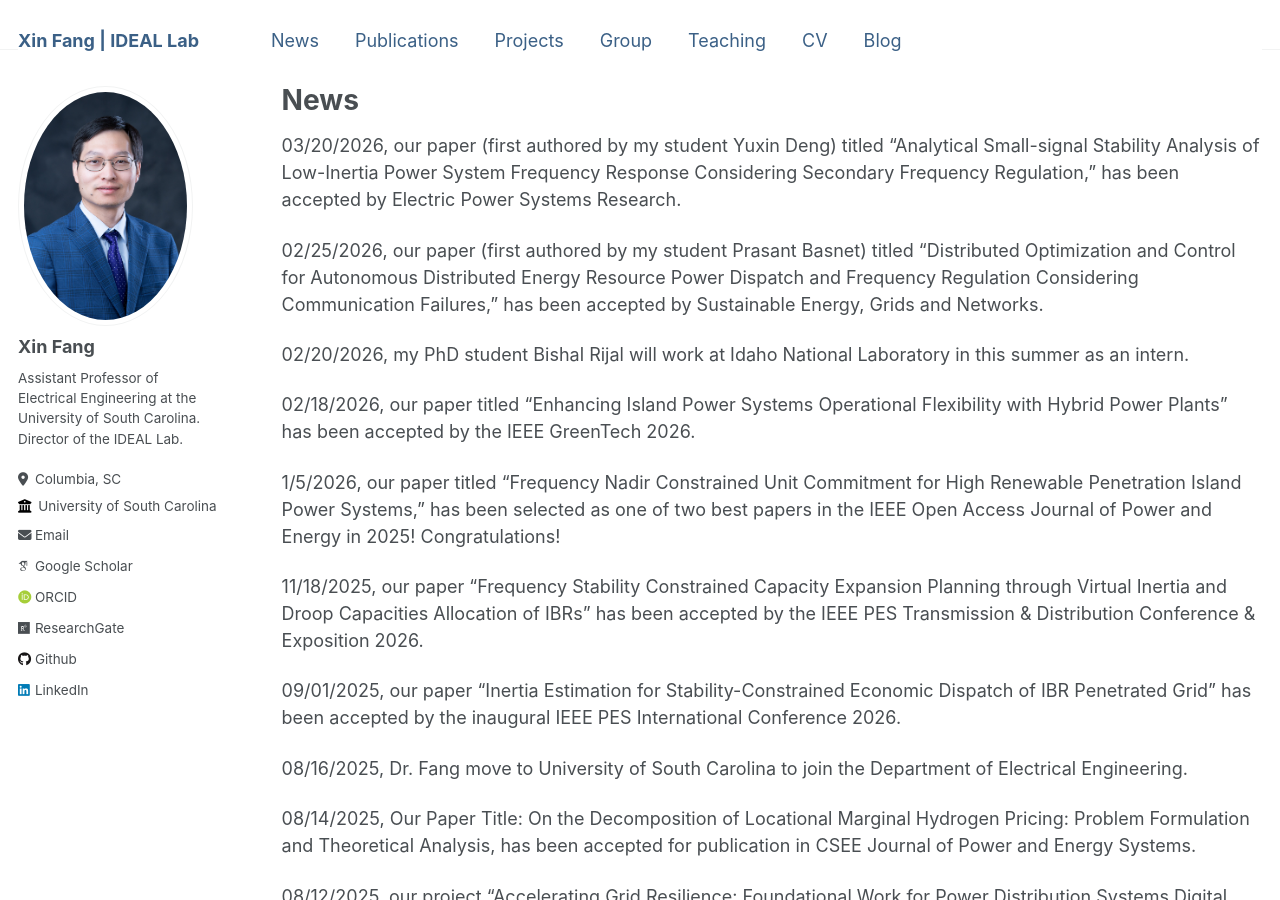
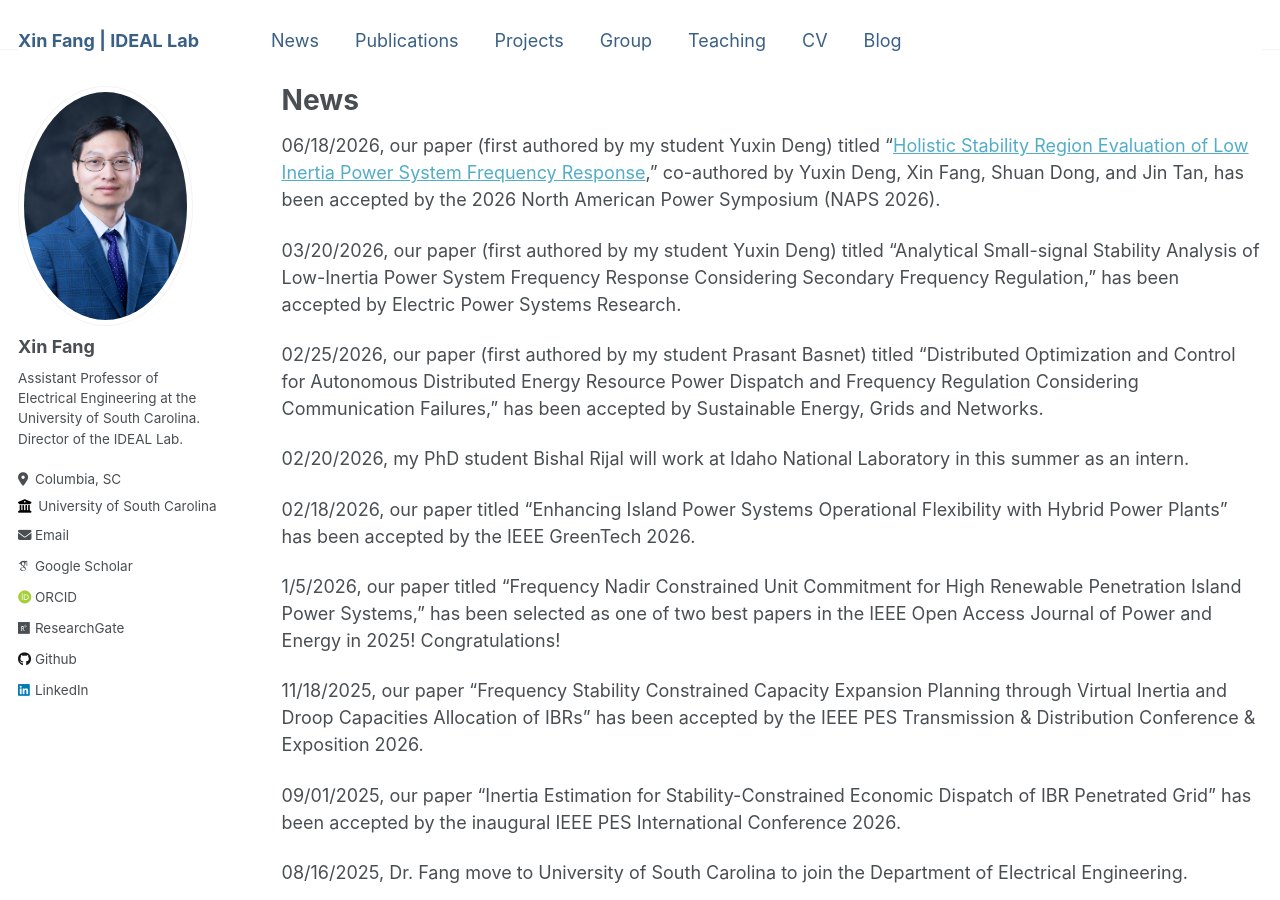
Before and after one commit to XinFang88/xinfang88.github.io, a Jekyll site: the page built from _pages/news.md, in a window 1280 px wide and 900 px high. Built offline with Jekyll 4.4.1, drawn with Linux system fonts in a browser that asks for light colours; some web fonts are replaced.

Commit message:
new publication

```diff
--- a/_pages/news.md
+++ b/_pages/news.md
@@ -6,6 +6,8 @@ author_profile: true
 ---
 
 {% include base_path %}
+06/18/2026, our paper (first authored by my student Yuxin Deng) titled “[Holistic Stability Region Evaluation of Low Inertia Power System Frequency Response](https://scholar.google.com/citations?view_op=view_citation&hl=en&user=lr3EP0AAAAAJ&sortby=pubdate&citation_for_view=lr3EP0AAAAAJ:7Hz3ACDFbsoC),” co-authored by Yuxin Deng, Xin Fang, Shuan Dong, and Jin Tan, has been accepted by the 2026 North American Power Symposium (NAPS 2026).
+
 03/20/2026, our paper (first authored by my student Yuxin Deng) titled “Analytical Small-signal Stability Analysis of Low-Inertia Power System Frequency Response Considering Secondary Frequency Regulation,” has been accepted by Electric Power Systems Research.
 
 02/25/2026, our paper (first authored by my student Prasant Basnet) titled “Distributed Optimization and Control for Autonomous Distributed Energy Resource Power Dispatch and Frequency Regulation Considering Communication Failures,” has been accepted by Sustainable Energy, Grids and Networks.
```
